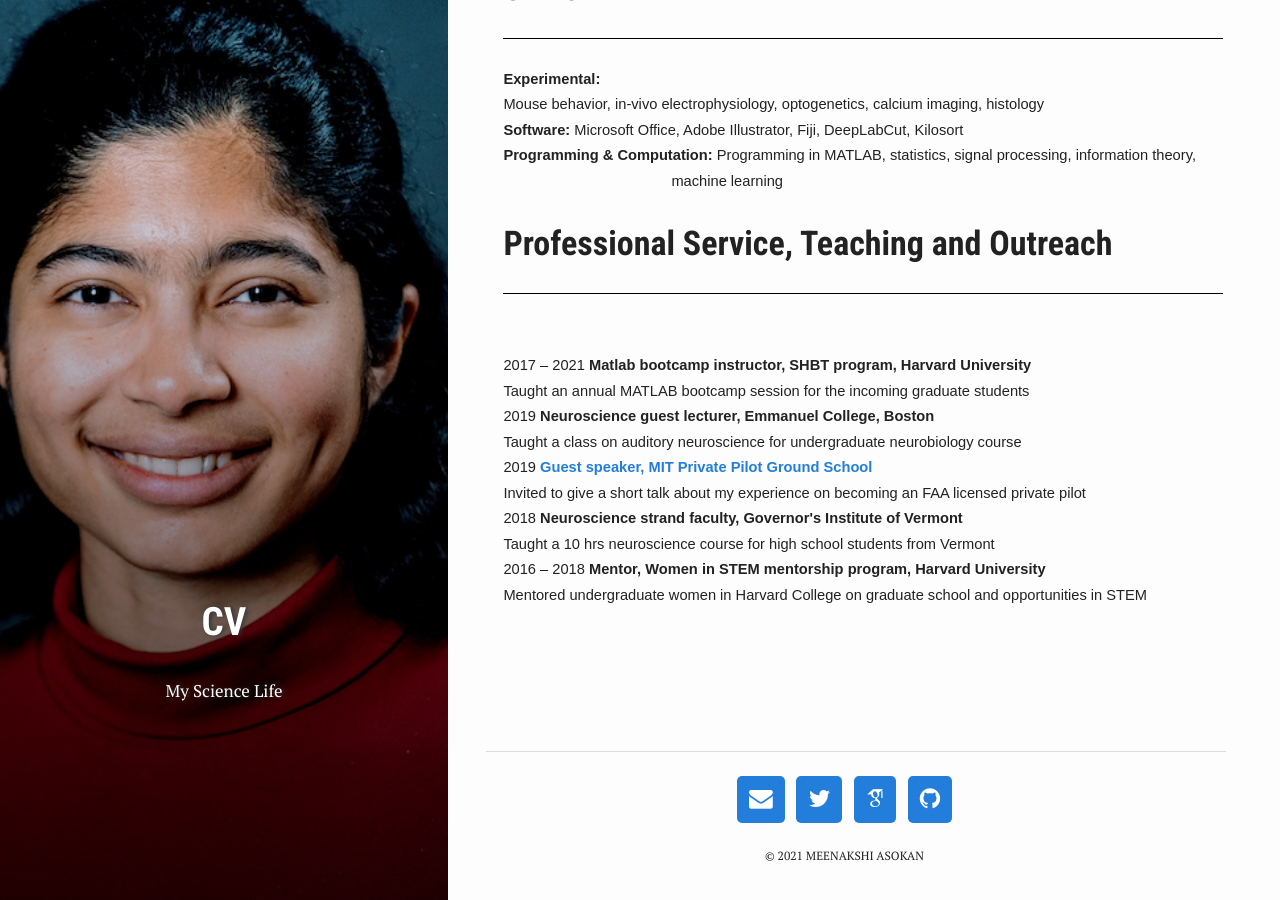
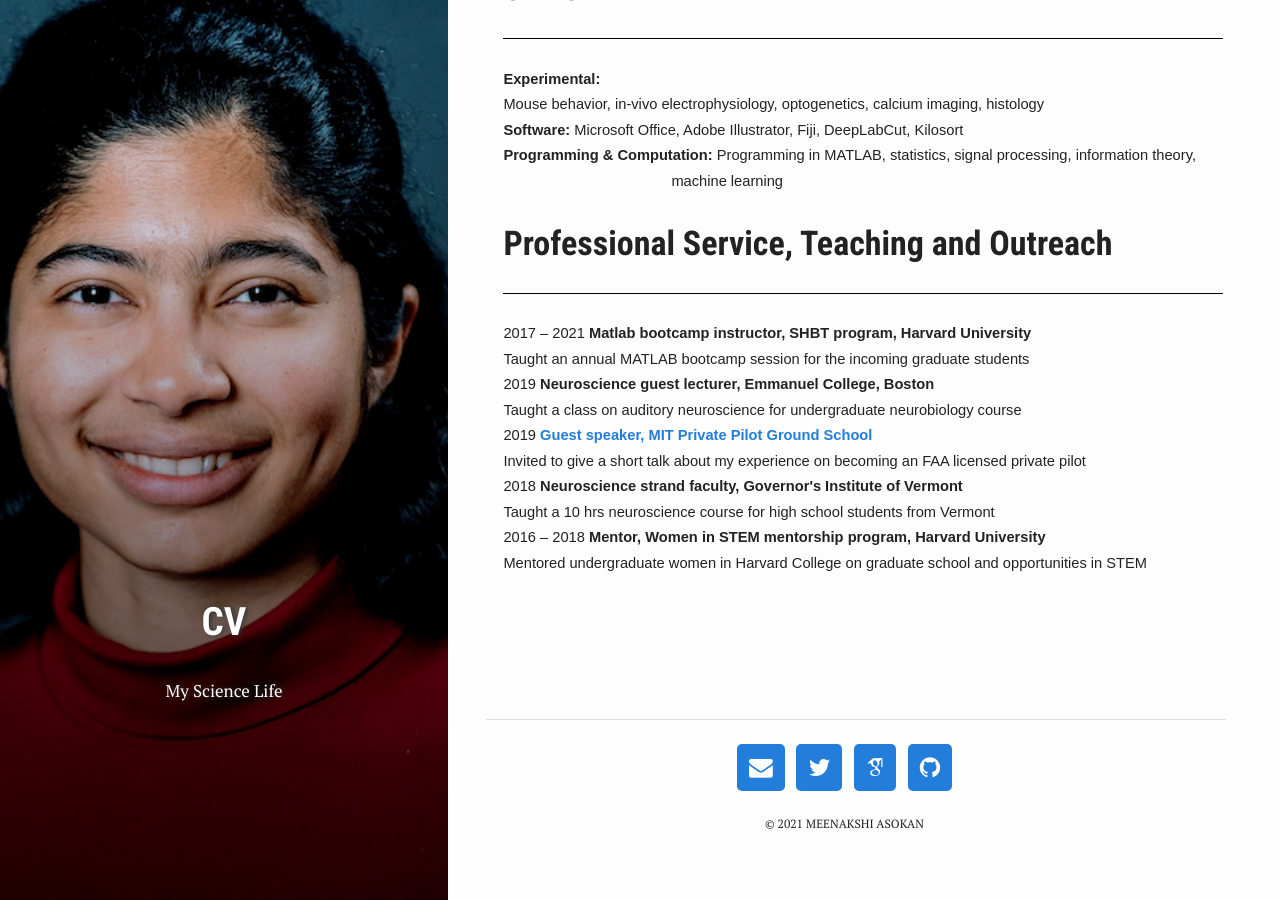
Before and after one commit to Meenakshi-Asokan/Meenakshi-Asokan.github.io, a Jekyll site: the page built from pages/2_cv.html, in a window 1280 px wide and 900 px high, scrolled down 2157 px. Built offline with Jekyll 4.4.1, drawn with Linux system fonts in a browser that asks for light colours; nearby versions of some CDN libraries; some web fonts are replaced; library files that are not in the unit come from our copies.

Commit message:
Update 2_cv.html

```diff
--- a/pages/2_cv.html
+++ b/pages/2_cv.html
@@ -384,15 +384,8 @@ margin-left:0in;margin-right:-.5in'>
 
 </div>
 
-<span style='font-size:16.0pt;font-family:"Century Gothic",sans-serif'><br
-clear=all style='page-break-before:auto'>
-</span>
-
-<div class=WordSection2>
-
-
 <p class=MsoNormal style='margin-top:0in;margin-right:-.5in;margin-bottom:0in;
-margin-left:99.0pt;margin-bottom:.0001pt;text-indent:-99.0pt'><span
+margin-left:1.75in;margin-bottom:.0001pt;text-indent:-1.75in'><span
 style='font-size:11.0pt;font-family:"Century Gothic",sans-serif'>&nbsp;</span></p>
 
 <p class=MsoNormal style='margin-top:0in;margin-right:-.5in;margin-bottom:0in;
```
